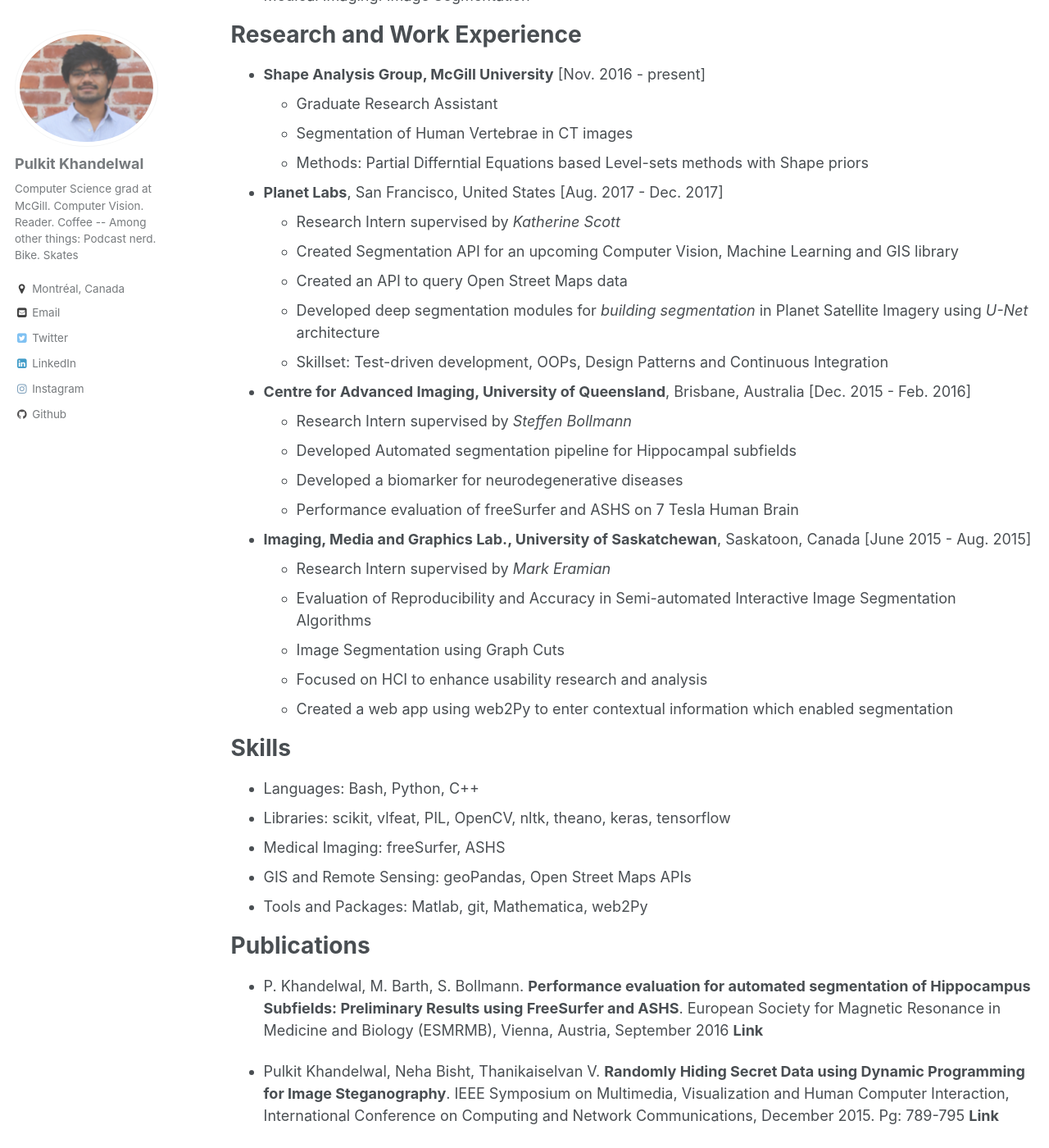
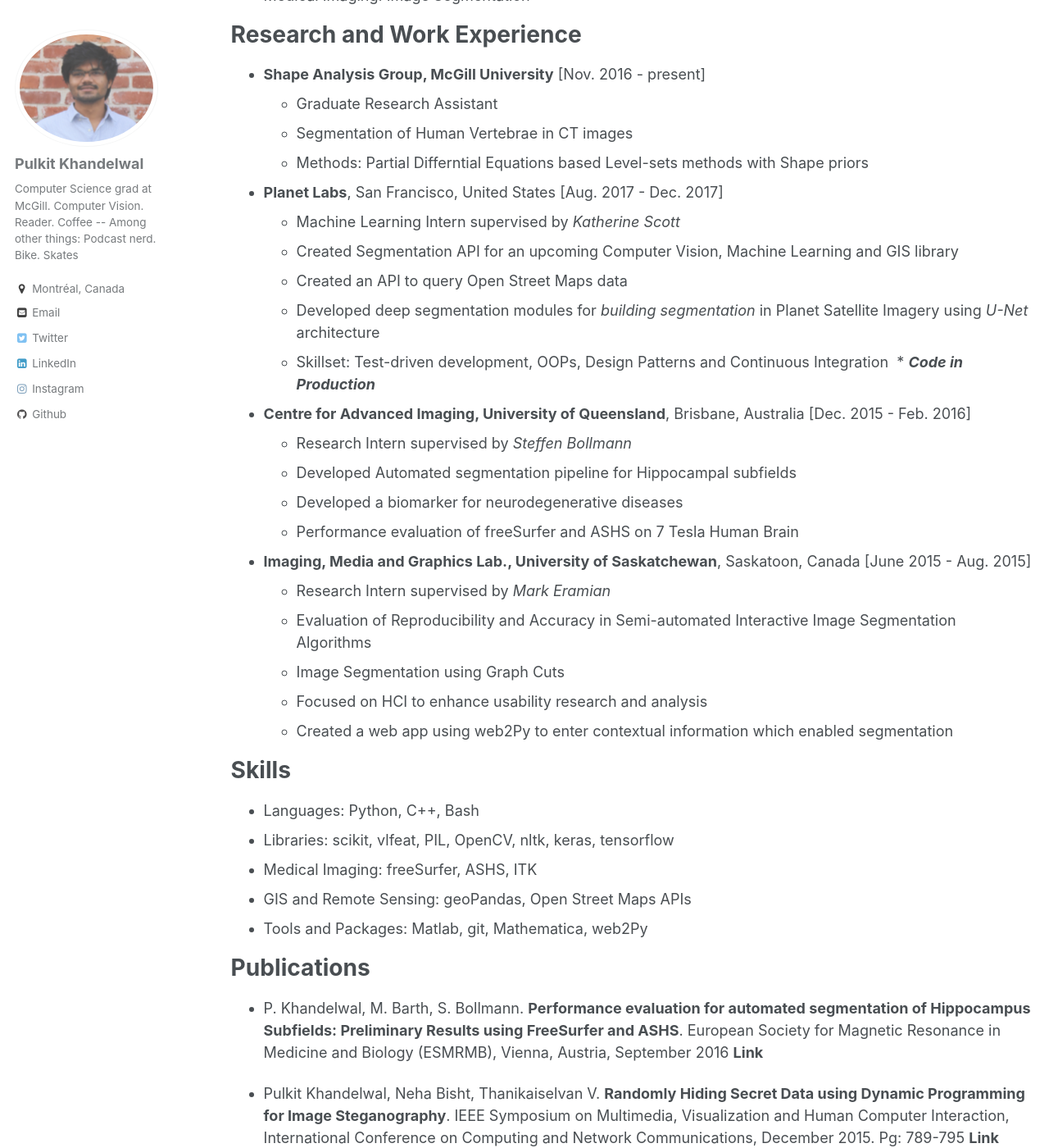
Before and after one commit to Pulkit-Khandelwal/pulkit-khandelwal.github.io, a Jekyll site: the page built from _pages/cv.md, in a window 1280 px wide and 1400 px high, scrolled down 480 px. Shown: the whole window at 82% size. Built offline with Jekyll 4.4.1, drawn with Linux system fonts in a browser that asks for light colours.

Commit message:
Update cv.md

```diff
--- a/_pages/cv.md
+++ b/_pages/cv.md
@@ -30,11 +30,12 @@
   * Methods: Partial Differntial Equations based Level-sets methods with Shape priors
 
 * [**Planet Labs**](https://www.planet.com/), San Francisco, United States [Aug. 2017 - Dec. 2017]
-  * Research Intern supervised by [*Katherine Scott*](https://www.linkedin.com/in/katherineascott/)
+  * Machine Learning Intern supervised by [*Katherine Scott*](https://www.linkedin.com/in/katherineascott/)
   * Created Segmentation API for an upcoming Computer Vision, Machine Learning and GIS library
   * Created an API to query Open Street Maps data
   * Developed deep segmentation modules for *building segmentation* in Planet Satellite Imagery using [*U-Net*](https://arxiv.org/abs/1505.04597) architecture
   * Skillset: Test-driven development, OOPs, Design Patterns and Continuous Integration
+  * ***Code in Production***
 
 * [**Centre for Advanced Imaging, University of Queensland**](https://cai.centre.uq.edu.au/), Brisbane, Australia [Dec. 2015 - Feb. 2016]
   * Research Intern supervised by [*Steffen Bollmann*](https://cai.centre.uq.edu.au/profile/115/steffen-bollmann)
@@ -52,9 +53,9 @@
 Skills
 ======
 
-* Languages: Bash, Python, C++
-* Libraries: scikit, vlfeat, PIL, OpenCV, nltk, theano, keras, tensorflow
-* Medical Imaging: freeSurfer, ASHS
+* Languages: Python, C++, Bash
+* Libraries: scikit, vlfeat, PIL, OpenCV, nltk, keras, tensorflow
+* Medical Imaging: freeSurfer, ASHS, ITK
 * GIS and Remote Sensing: geoPandas, Open Street Maps APIs
 * Tools and Packages: Matlab, git, Mathematica, web2Py
 
```
